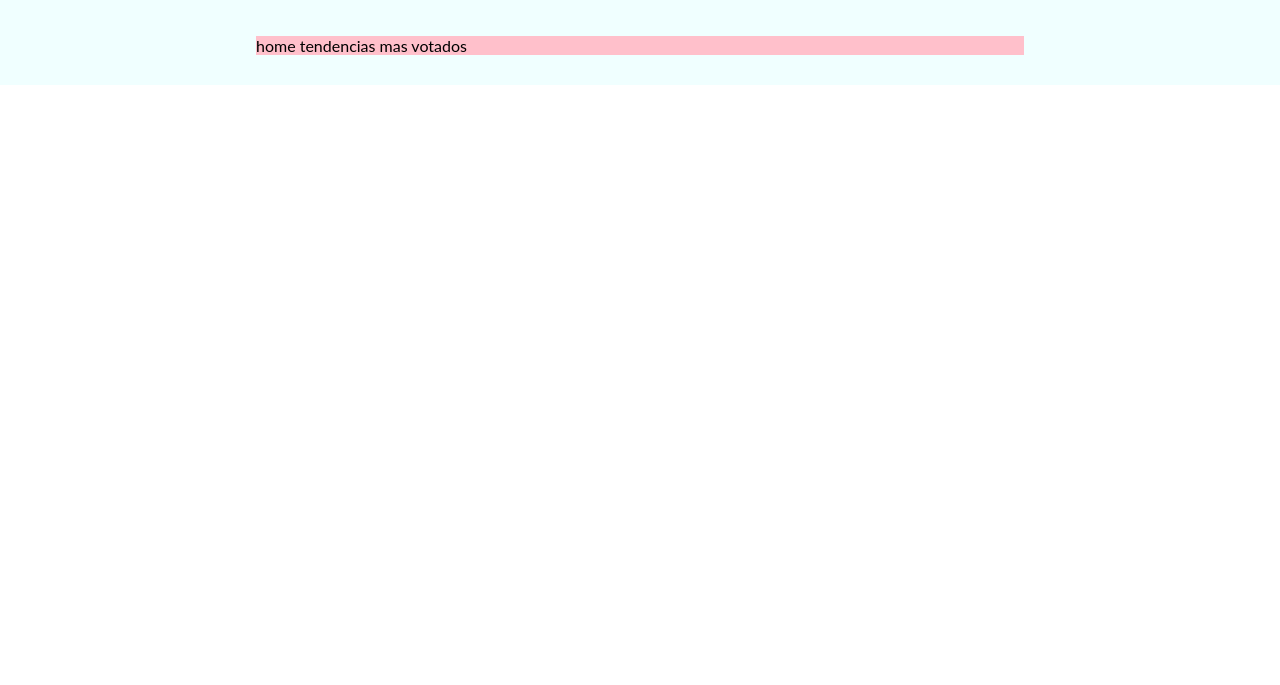
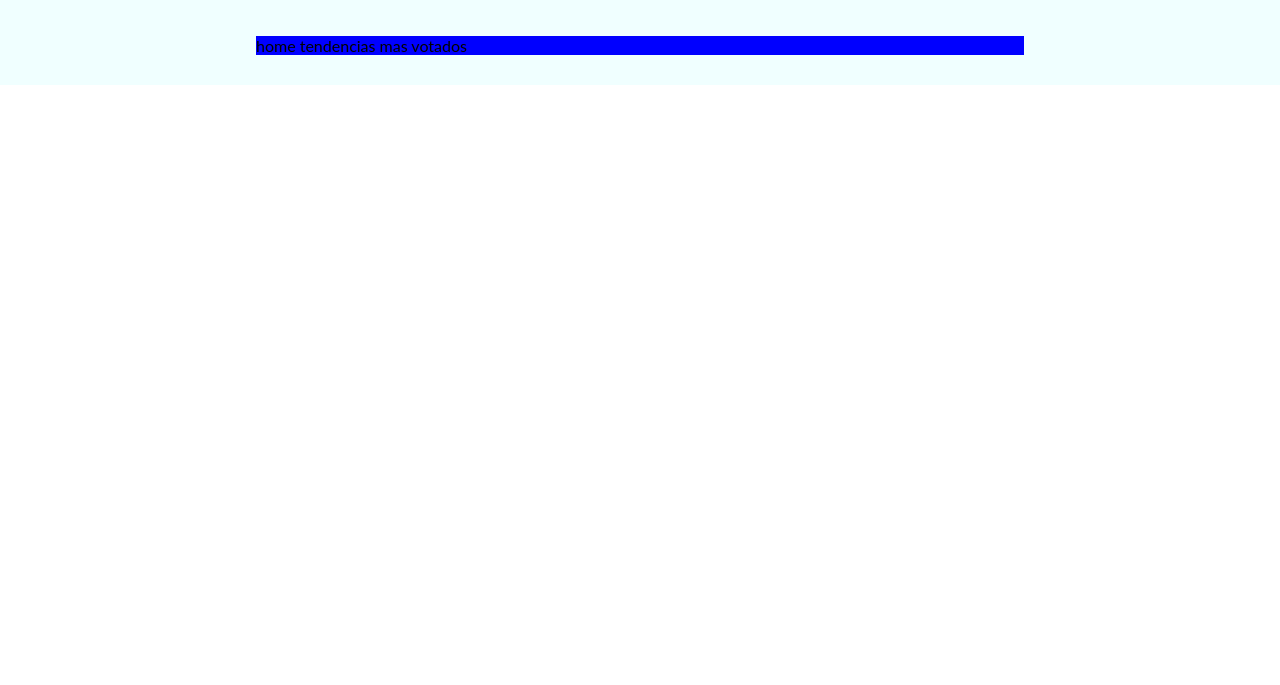
Before and after one commit to PoliPop-Bs/movie-challenge, a plain HTML site: page index.html in a window 1280 px wide. Shown: the part 115-800 px from the top of the page. Drawn offline with Linux system fonts and the light colour scheme.

Commit message:
test de llave ssh

```diff
--- a/CSS/main.css
+++ b/CSS/main.css
@@ -65,7 +65,7 @@ header {
   width: 100%;
   height: 100%;
   height: auto;
-  background-color: pink;
+  background-color: blue;
   grid-column-start: 2;
 }
 
```
